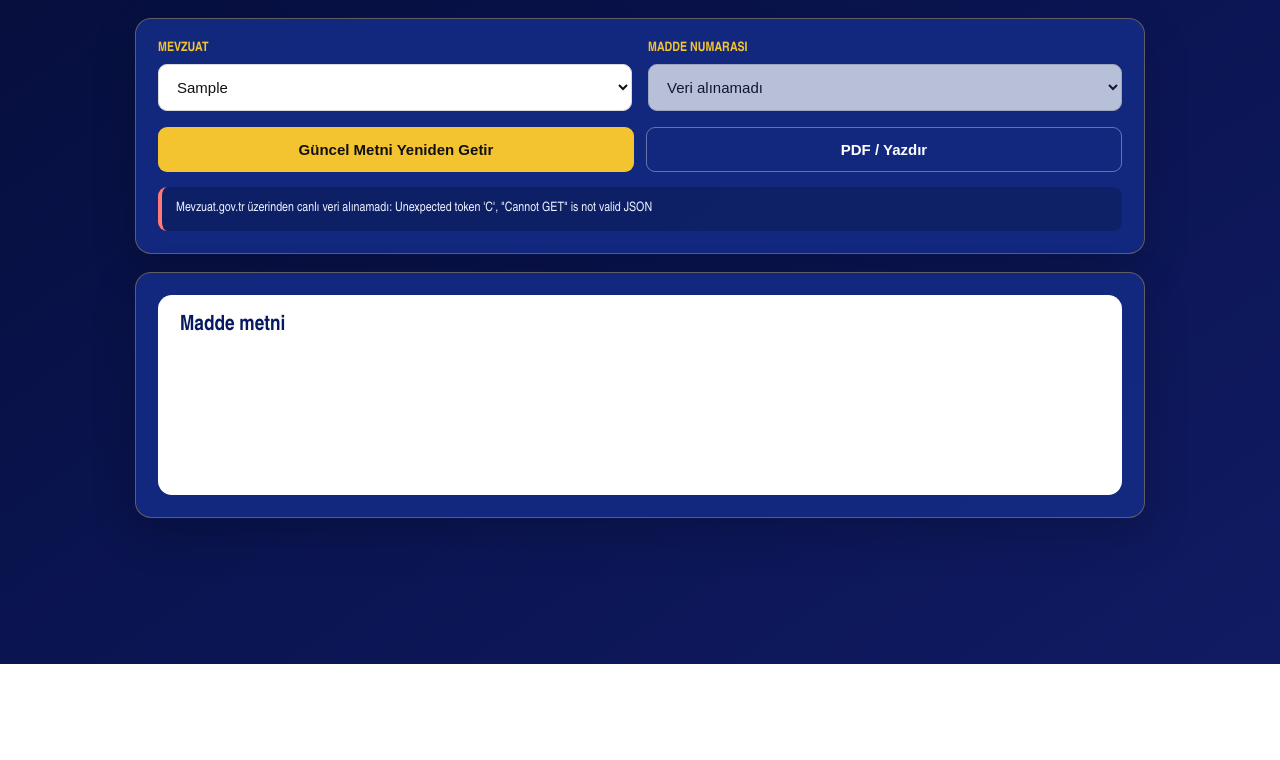
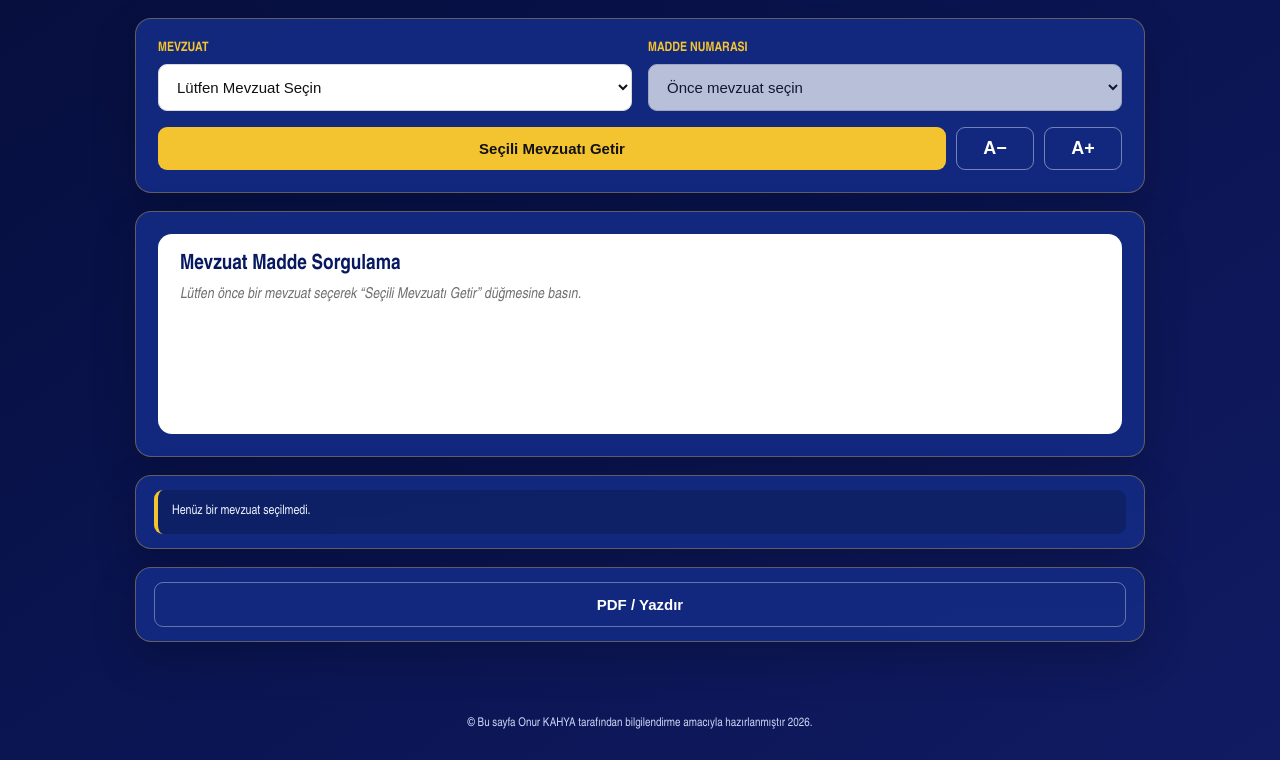
Before and after one commit to onurkahya/mevzuat-sorgulama, a Flask app: template templates/index.html in a window 1280 px wide. Shown: the part 136-896 px from the top of the page. Before the commit the page ends 800 px from the top, so only its background shows below. Run offline with Flask 3, Linux system fonts and the light colour scheme; the template is opened without the code that fills it: most values are stand-ins (such as "Sample title", 1, 10 or a date in 2020).

Commit message:
index.html

```diff
--- a/templates/index.html
+++ b/templates/index.html
@@ -30,6 +30,46 @@ button.secondary{background:transparent;color:#fff;border:1px solid rgba(255,255
 .body{white-space:normal;line-height:1.42;font-size:15px;text-align:justify;text-justify:inter-word}
 a{color:#0b3aa4}
 @media(max-width:700px){.grid,.actions{grid-template-columns:1fr}h1{font-size:23px}}
+
+.font-actions{
+  display:grid;
+  grid-template-columns:1fr 78px 78px;
+  gap:10px;
+  margin-top:16px
+}
+.font-btn{
+  background:transparent;
+  color:#fff;
+  border:1px solid rgba(255,255,255,.42);
+  font-size:18px;
+  font-weight:900;
+  padding:10px
+}
+.status-card{padding:14px 18px}
+.status-card .status{margin:0}
+.print-card{padding:14px 18px}
+.print-card button{max-width:100%}
+.site-footer{
+  text-align:center;
+  color:#cbd4f3;
+  font-size:12px;
+  line-height:1.5;
+  padding:4px 10px 28px
+}
+.empty-result{
+  color:#707070;
+  font-style:italic;
+  font-size:14px
+}
+.result h2{font-size:calc(21px + var(--font-delta,0px))}
+.article-title{font-size:calc(17px + var(--font-delta,0px))}
+.body{font-size:calc(15px + var(--font-delta,0px))}
+select,button{font-size:calc(15px + var(--font-delta,0px))}
+label,.status{font-size:calc(13px + var(--font-delta,0px))}
+@media(max-width:700px){
+  .font-actions{grid-template-columns:1fr 64px 64px}
+}
+
 @page{
   size:A4 portrait;
   margin:1.5cm 2cm 2cm 2cm;
@@ -45,7 +85,10 @@ a{color:#0b3aa4}
 
   .topline,
   header,
-  .query{
+  .query,
+  .status-card,
+  .print-card,
+  .site-footer{
     display:none !important;
   }
 
@@ -134,6 +177,7 @@ a{color:#0b3aa4}
   <div>
    <label>MEVZUAT</label>
    <select id="law">
+    <option value="" selected>Lütfen Mevzuat Seçin</option>
     {% for key,item in mevzuatlar.items() %}
     <option value="{{key}}">{{item.ad}}</option>
     {% endfor %}
@@ -141,91 +185,176 @@ a{color:#0b3aa4}
   </div>
   <div>
    <label>MADDE NUMARASI</label>
-   <select id="article" disabled><option>Güncel metin yükleniyor...</option></select>
+   <select id="article" disabled>
+    <option value="">Önce mevzuat seçin</option>
+   </select>
   </div>
  </div>
- <div class="actions">
-  <button onclick="loadLaw()">Güncel Metni Yeniden Getir</button>
-  <button class="secondary" onclick="window.print()">PDF / Yazdır</button>
+
+ <div class="font-actions">
+  <button onclick="loadLaw()">Seçili Mevzuatı Getir</button>
+  <button type="button" class="font-btn" onclick="changeFont(-1)" title="Yazıyı küçült">A−</button>
+  <button type="button" class="font-btn" onclick="changeFont(1)" title="Yazıyı büyüt">A+</button>
  </div>
- <div id="status" class="status warn">Canlı kaynakla bağlantı kuruluyor...</div>
 </section>
 
-<section class="card">
+<section class="card" id="resultCard">
  <div class="result" id="result">
-  <h2>Madde metni</h2>
+  <h2>Mevzuat Madde Sorgulama</h2>
   <div class="article-title" id="articleTitle"></div>
   <div class="meta"></div>
-  <div class="body"></div>
+  <div class="body empty-result">Lütfen önce bir mevzuat seçerek “Seçili Mevzuatı Getir” düğmesine basın.</div>
  </div>
+</section>
+
+<section class="card status-card">
+ <div id="status" class="status warn">Henüz bir mevzuat seçilmedi.</div>
+</section>
+
+<section class="card print-card">
+ <button class="secondary" onclick="printSelected()">PDF / Yazdır</button>
 </section>
 </main>
 
+<footer class="site-footer">
+ © Bu sayfa Onur KAHYA tarafından bilgilendirme amacıyla hazırlanmıştır 2026.
+</footer>
+
 <script>
 let current=null;
+let fontDelta=0;
+
+function setStatus(message,type="warn"){
+ const st=document.getElementById("status");
+ st.className="status "+type;
+ st.textContent=message;
+}
+
+function resetResult(){
+ current=null;
+ const sel=document.getElementById("article");
+ sel.disabled=true;
+ sel.innerHTML='<option value="">Önce mevzuat seçin</option>';
+
+ const result=document.getElementById("result");
+ result.querySelector("h2").textContent="Mevzuat Madde Sorgulama";
+ const titleEl=result.querySelector("#articleTitle");
+ titleEl.textContent="";
+ titleEl.style.display="none";
+
+ const bodyEl=result.querySelector(".body");
+ bodyEl.className="body empty-result";
+ bodyEl.textContent='Lütfen önce bir mevzuat seçerek “Seçili Mevzuatı Getir” düğmesine basın.';
+}
 
 async function loadLaw(){
  const key=document.getElementById("law").value;
  const sel=document.getElementById("article");
- const st=document.getElementById("status");
- st.className="status warn";
- st.textContent="Mevzuat.gov.tr üzerinden güncel metin alınıyor...";
+
+ if(!key){
+   resetResult();
+   setStatus("Lütfen önce bir mevzuat seçin.","warn");
+   return;
+ }
+
+ setStatus("Mevzuat.gov.tr üzerinden güncel metin alınıyor...","warn");
  sel.disabled=true;
  sel.innerHTML="<option>Yükleniyor...</option>";
+
  try{
    const response=await fetch("/api/mevzuat/"+encodeURIComponent(key),{cache:"no-store"});
    const d=await response.json();
    if(!d.ok) throw new Error(d.error||"Veri alınamadı.");
+
    current=d;
    sel.innerHTML="";
    d.articles.forEach((a,i)=>{
       const o=document.createElement("option");
-      o.value=i; o.textContent=a.etiket; sel.appendChild(o);
+      o.value=i;
+      o.textContent=a.etiket;
+      sel.appendChild(o);
    });
+
    sel.disabled=false;
    sel.onchange=showArticle;
    showArticle();
 
    if(d.from_cache){
-      st.className="status warn";
-      st.textContent="Canlı kaynak o anda alınamadı. Son başarılı kopya gösteriliyor. Kayıt zamanı: "+(d.cache_time||"-");
+      setStatus(
+        "Canlı kaynak o anda alınamadı. Son başarılı kopya gösteriliyor. Kayıt zamanı: "+(d.cache_time||"-"),
+        "warn"
+      );
    }else{
-      st.className="status good";
       const src=d.source_type==="canli_html" ? "Canlı HTML" : "Resmî PDF";
       const sslNote=d.ssl_fallback ? " — SSL doğrulama yedeği kullanıldı" : "";
-      st.textContent="Güncel kaynak başarılı — "+src+" — "+d.articles.length+" madde bulundu"+sslNote+". Alınma zamanı: "+(d.fetched_at||"-");
+      setStatus(
+        "Güncel kaynak başarılı — "+src+" — "+d.articles.length+" madde bulundu"+sslNote+
+        ". Alınma zamanı: "+(d.fetched_at||"-"),
+        "good"
+      );
    }
  }catch(err){
    current=null;
    sel.innerHTML="<option>Veri alınamadı</option>";
-   st.className="status bad";
-   st.textContent="Mevzuat.gov.tr üzerinden canlı veri alınamadı: "+err.message;
-   document.querySelector("#result .body").textContent="";
+   setStatus("Mevzuat.gov.tr üzerinden canlı veri alınamadı: "+err.message,"bad");
+
+   const body=document.querySelector("#result .body");
+   body.className="body empty-result";
+   body.textContent="Seçilen mevzuatın güncel metni alınamadı.";
  }
 }
 
 function showArticle(){
  if(!current)return;
- const a=current.articles[Number(document.getElementById("article").value||0)];
+
+ const index=Number(document.getElementById("article").value||0);
+ const a=current.articles[index];
+ if(!a)return;
+
  const result=document.getElementById("result");
  result.querySelector("h2").textContent=current.ad;
+
  const titleEl=result.querySelector("#articleTitle");
  titleEl.textContent=a.baslik || "";
  titleEl.style.display=a.baslik ? "block" : "none";
- result.querySelector(".meta").innerHTML=
-   'Kaynak: <a target="_blank" rel="noopener" href="'+current.kaynak+'">mevzuat.gov.tr resmî metni</a>'+
-   " · Veri zamanı: "+(current.fetched_at||current.cache_time||"-");
 
  const bodyEl=result.querySelector(".body");
+ bodyEl.className="body";
+
  const prefix=(a.gecici ? "GEÇİCİ MADDE " : "MADDE ")+a.madde_no+" –";
  const escaped=(a.metin||"").replace(/[&<>"']/g,function(c){
    return {"&":"&amp;","<":"&lt;",">":"&gt;","\"":"&quot;","'":"&#039;"}[c];
  });
+
  bodyEl.innerHTML='<strong>'+prefix+'</strong> '+escaped.replace(/\n/g,"<br>");
 }
 
-document.getElementById("law").addEventListener("change",loadLaw);
-window.addEventListener("DOMContentLoaded",loadLaw);
+function changeFont(direction){
+ fontDelta=Math.max(-2,Math.min(6,fontDelta+direction));
+ document.documentElement.style.setProperty("--font-delta",fontDelta+"px");
+}
+
+function printSelected(){
+ if(!current){
+   setStatus("PDF/Yazdır için önce bir mevzuat ve madde seçin.","warn");
+   return;
+ }
+ window.print();
+}
+
+document.getElementById("law").addEventListener("change",function(){
+ resetResult();
+ if(this.value){
+   setStatus('Mevzuat seçildi. “Seçili Mevzuatı Getir” düğmesine basın.',"warn");
+ }else{
+   setStatus("Henüz bir mevzuat seçilmedi.","warn");
+ }
+});
+
+window.addEventListener("DOMContentLoaded",function(){
+ resetResult();
+ setStatus("Henüz bir mevzuat seçilmedi.","warn");
+});
 </script>
 </body>
 </html>
```
